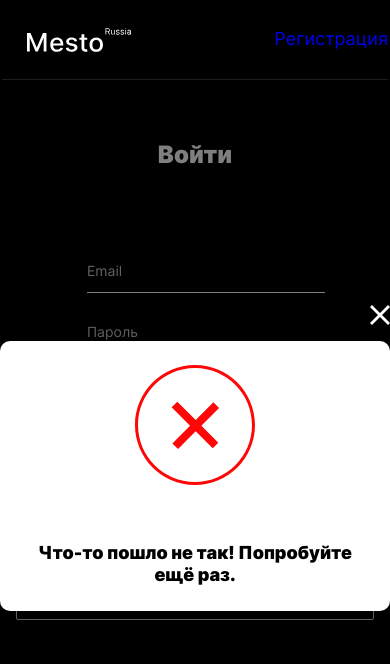
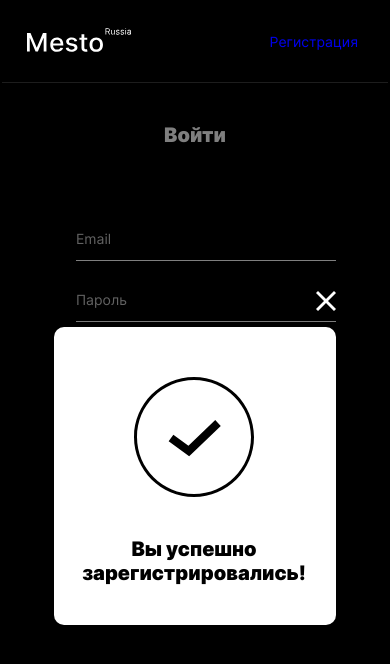
Before and after one commit to NataliUstinova/react-mesto-auth, a React (Create React App) app: page /login in a window 390 px wide. Shown: the top 664 px of the page. Built offline with nearby package versions, Linux system fonts and the light colour scheme; no server answers.

Commit message:
feat: mobile css

```diff
--- a/src/blocks/header/__link/header__link.css
+++ b/src/blocks/header/__link/header__link.css
@@ -4,6 +4,8 @@
   line-height: 22px;
   text-align: right;
   text-decoration: none;
+  padding: 0;
+  margin: 0;
 }
 
 .header__link:visited {
@@ -13,3 +15,13 @@
 .header__link:hover {
   opacity: 0.65;
 }
+
+@media screen and (max-width: 900px) {
+  .header__link {
+    margin-right: 30px;
+    font-size: 14px;
+    font-weight: 400;
+    line-height: 17px;
+    text-align: right;
+  }
+}
--- a/src/blocks/popup/__container/popup__container.css
+++ b/src/blocks/popup/__container/popup__container.css
@@ -1,7 +1,7 @@
 .popup__container {
   position: relative;
-  left: 0px;
-  right: 0px;
+  left: 0;
+  right: 0;
   background-color: #fff;
   z-index: -1;
   border-radius: 10px;
--- a/src/components/App.js
+++ b/src/components/App.js
@@ -14,7 +14,7 @@ import { Route, Switch } from "react-router-dom";
 import SignUp from "./SignUp";
 import Login from "./Login";
 import React from "react";
-import Modal from "./Modal";
+import InfoTooltip from "./InfoTooltip";
 
 function App() {
   const [isEditProfilePopupOpen, setIsEditProfilePopupOpen] = useState(false);
@@ -139,7 +139,7 @@ function App() {
       <div className="page">
         <Switch>
           <Route exact path="/">
-            <Header link="/" linkText="" />
+            <Header link="/sign-up" linkText="Регистрация" />
             <Main
               onEditProfile={handleEditProfileClick}
               onEditAvatar={handleEditAvatarClick}
@@ -188,7 +188,7 @@ function App() {
             />
           </Route>
           <Route path="/sign-up">
-            <Modal
+            <InfoTooltip
               isOpen={isModalOpen}
               onClose={closeAllPopups}
               isSuccess={isSuccess}
@@ -197,10 +197,10 @@ function App() {
             <SignUp />
           </Route>
           <Route path="/login">
-            <Modal
+            <InfoTooltip
               isOpen={true}
               onClose={closeAllPopups}
-              isSuccess={isSuccess}
+              isSuccess={!isSuccess}
             />
             <Header link="/sign-up" linkText="Регистрация" />
             <Login />
--- a/src/components/Auth.js
+++ b/src/components/Auth.js
@@ -2,12 +2,12 @@ import React from "react";
 import useValidation from "../hooks/useValidation";
 import { useEffect } from "react";
 
-const Auth = ({ title, buttonText, children }) => {
+const Auth = ({ title, buttonText, autocomplete, children }) => {
   const { values, errors, isDisabled, handleInputChange, resetForm } =
     useValidation({});
-  useEffect(() => {
-    resetForm();
-  }, [resetForm]);
+  // useEffect(() => {
+  //   resetForm();
+  // }, [resetForm]);
 
   return (
     <div className="auth__container">
@@ -15,11 +15,12 @@ const Auth = ({ title, buttonText, children }) => {
       <form className="auth__form">
         <input
           id="sign-up-email"
+          autoComplete="email"
           required
           minLength="2"
           maxLength="40"
           className={`popup__input auth__input ${
-            errors.email && "popup__error_visible"
+            errors.email && "auth__error_visible"
           }`}
           type="email"
           name="email"
@@ -31,14 +32,15 @@ const Auth = ({ title, buttonText, children }) => {
           {errors.email}
         </span>
         <input
-          id="sign-up-password"
+          id="pswd"
+          autoComplete={autocomplete}
           required
           minLength="6"
           maxLength="200"
           className={`popup__input auth__input ${
-            errors.password && "popup__error_visible"
+            errors.password && "auth__error_visible"
           }`}
-          type="text"
+          type="password"
           name="password"
           value={values.password || ""}
           placeholder="Пароль"
--- a/src/components/Header.js
+++ b/src/components/Header.js
@@ -4,7 +4,9 @@ import { Link } from "react-router-dom";
 export default function Header({ link, linkText }) {
   return (
     <header className="header">
-      <img src={logo} alt="Место" className="header__logo" />
+      <Link to="/">
+        <img src={logo} alt="Место" className="header__logo" />
+      </Link>
       <Link to={link} className="header__link">
         {linkText}
       </Link>
--- a/src/components/Modal.js
+++ b/src/components/InfoTooltip.js
@@ -3,7 +3,7 @@ import Popup from "./Popup";
 import fail from "../images/fail.svg";
 import success from "../images/success.svg";
 
-const Modal = ({ isOpen, onClose, isSuccess }) => {
+const InfoTooltip = ({ isOpen, onClose, isSuccess }) => {
   return (
     <>
       <Popup isOpen={isOpen} onClose={onClose}>
@@ -26,4 +26,4 @@ const Modal = ({ isOpen, onClose, isSuccess }) => {
   );
 };
 
-export default Modal;
+export default InfoTooltip;
--- a/src/components/Login.js
+++ b/src/components/Login.js
@@ -2,7 +2,13 @@ import React from "react";
 import Auth from "./Auth";
 
 const Login = () => {
-  return <Auth title="Войти" buttonText="Войти"></Auth>;
+  return (
+    <Auth
+      title="Войти"
+      buttonText="Войти"
+      autocomplete="current-password"
+    ></Auth>
+  );
 };
 
 export default Login;
--- a/src/components/SignUp.js
+++ b/src/components/SignUp.js
@@ -4,7 +4,11 @@ import Auth from "./Auth";
 
 const SignUp = () => {
   return (
-    <Auth title="Регистрация" buttonText="Зарегистрироваться">
+    <Auth
+      title="Регистрация"
+      buttonText="Зарегистрироваться"
+      autocomplete="new-password"
+    >
       <div className="auth__text-container">
         <p className="auth__text">Уже зарегистрированы?</p>
         <Link to={"/login"} className="auth__text auth__link">
--- a/src/hooks/useValidation.js
+++ b/src/hooks/useValidation.js
@@ -7,11 +7,12 @@ export default function useValidation() {
 
   function handleInputChange(e) {
     const name = e.target.name;
-    const value = e.target.value.trim();
+    const value = e.target.value;
     const eventTarget = e.target;
-
+    console.log("input");
     setValues({ ...values, [name]: value });
     setErrors({ ...errors, [name]: eventTarget.validationMessage });
+    // setIsDisabled(eventTarget.closest(".popup__form").checkValidity());
 
     if (name === "email" || name === "password") {
       setIsDisabled(eventTarget.closest(".auth__form").checkValidity());
--- a/src/index.css
+++ b/src/index.css
@@ -57,6 +57,16 @@
   margin: 60px 0 50px;
 }
 
+@media screen and (max-width: 900px) {
+  .auth__title {
+    font-size: 20px;
+    font-weight: 900;
+    line-height: 24px;
+    text-align: center;
+    margin: 40px 0;
+  }
+}
+
 .auth__container {
   margin: 0 auto;
   display: flex;
@@ -81,6 +91,17 @@
   border-bottom: 1px solid #fff;
 
 }
+
+@media screen and (max-width: 900px) {
+  .auth__input {
+    font-size: 14px;
+    font-weight: 400;
+    line-height: 17px;
+    text-align: left;
+    width: 260px;
+  }
+}
+
 .auth__button {
   height: 50px;
   width: 358px;
@@ -89,11 +110,21 @@
   background-color: #fff;
   color: #000;
   cursor: pointer;
+  border-radius: 2px;
 }
 
 .auth__button:hover {
   opacity: 0.85;
 }
+
+@media screen and (max-width: 900px) {
+  .auth__button {
+    height: 46px;
+    width: 260px;
+  }
+}
+
+
 
 .auth__input_type_error {
   color: #FF0000;
@@ -108,19 +139,24 @@
   max-width: 358px;
 }
 
+.auth__error_visible {
+  border-bottom: 1px solid #FF0000;
+}
+
 .auth__input_type_error-2 {
   top: 233px;
   left: 0;
 }
 
-@media screen and (max-width: 540px) {
+@media screen and (max-width: 900px) {
   .auth__input_type_error {
-    top: 147px;
-    left: 22px;
+    width: 260px;
+    top: 179px;
+    left: 60px;
   }
-
   .auth__input_type_error-2 {
-    top: 233px;
+    width: 260px;
+    top: 241px;
   }
 }
 
@@ -140,6 +176,11 @@
 .auth__text {
   margin: 0;
   padding: 0;
+  font-size: 14px;
+  font-weight: 400;
+  line-height: 17px;
+  text-align: center;
+
 }
 
 .auth__link {
@@ -162,9 +203,7 @@
 
 @media screen and (max-width: 540px) {
   .modal__container {
-    /*TODO*/
-    min-width: 282px;
-    padding: 0;
+    width: 280px;
   }
 }
 
@@ -173,6 +212,12 @@
   align-self: center;
   width: 120px;
   height: 120px;
+}
+
+@media screen and (max-width: 540px) {
+  .modal__icon {
+    margin: 50px auto 40px;
+  }
 }
 
 .modal__heading {
@@ -188,9 +233,8 @@
 
 @media screen and (max-width: 540px) {
   .modal__heading {
-    /*TODO*/
-    margin: 25px 22px;
-    font-size: 18px;
-    line-height: 1.22;
+    margin-bottom: 40px;
+    font-size: 20px;
+    line-height: 24px;
   }
 }
```
